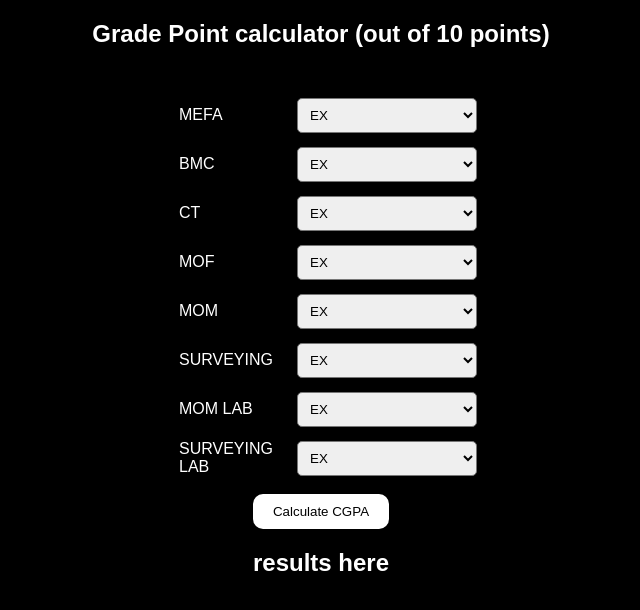
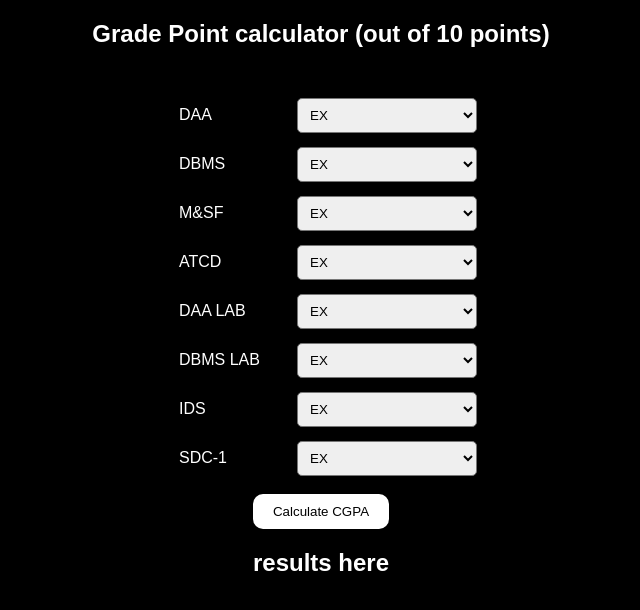
Before and after one commit to aswani-28/AIML_GRADE_CALC, a plain HTML site: page index.html in a window 1280 px wide. Shown: the whole page, without its empty margins (319-959 px from the left). Drawn offline with Linux system fonts and the light colour scheme.

Commit message:
Update index.html

```diff
--- a/index.html
+++ b/index.html
@@ -15,7 +15,7 @@
                 <th>Grades</th>
             </tr>
             <tr>
-                <td>MEFA</td>
+                <td>DAA</td>
                 <td>
                     <!-- <input type="text" id="g1" value="EX"> -->
                      <select id="g1">
@@ -29,7 +29,7 @@
                 </td>
             </tr>
             <tr>
-                 <td>BMC</td>
+                 <td>DBMS</td>
                 <td><select id="g2">
                         <option>EX</option>
                         <option>A</option>
@@ -40,7 +40,7 @@
                      </select></td>
             </tr>
             <tr>
-                 <td>CT</td>
+                 <td>M&SF</td>
                 <td><select id="g3">
                         <option>EX</option>
                         <option>A</option>
@@ -51,7 +51,7 @@
                      </select></td>
             </tr>
             <tr>
-                 <td>MOF</td>
+                 <td>ATCD</td>
                 <td><select id="g4">
                         <option>EX</option>
                         <option>A</option>
@@ -62,7 +62,7 @@
                      </select></td>
             </tr>
             <tr>
-                 <td>MOM</td>
+                 <td>DAA LAB</td>
                 <td><select id="g5">
                         <option>EX</option>
                         <option>A</option>
@@ -73,7 +73,7 @@
                      </select></td>
             </tr>
             <tr>
-                 <td>SURVEYING</td>
+                 <td>DBMS LAB</td>
                 <td><select id="g6">
                         <option>EX</option>
                         <option>A</option>
@@ -84,7 +84,7 @@
                      </select></td>
             </tr>
             <tr>
-                 <td>MOM LAB</td>
+                 <td>IDS</td>
                 <td><select id="g7">
                         <option>EX</option>
                         <option>A</option>
@@ -95,7 +95,7 @@
                      </select></td>
             </tr>
             <tr>
-                 <td>SURVEYING LAB</td>
+                 <td>SDC-1</td>
                 <td><select id="g8">
                         <option>EX</option>
                         <option>A</option>
@@ -108,6 +108,6 @@
         </table>
         <button id="btn" onclick="calc()">Calculate CGPA</button>
         <h2 id="result">results here</h2>
-            <script src="./SCRIPT.JS"></script>
+            <script src="./SCRIT.JS"></script>
     </body>
 </html>
```
